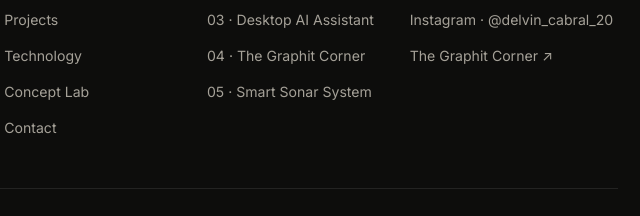
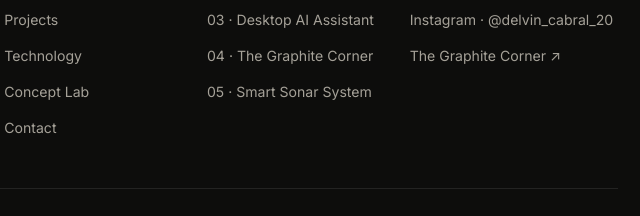
Before and after one commit to delvinantonycabral/delvinantonycabral.github.io, a plain HTML site: page concept-lab.html in a window 1280 px wide. Shown: the part 1884-2100 px from the top of the page, 594-1234 px from the left. Drawn offline with nearby package versions, Linux system fonts and the light colour scheme.

Commit message:
Fix typo in project names and links

```diff
--- a/concept-lab.html
+++ b/concept-lab.html
@@ -244,7 +244,7 @@
               <li><a href="projects.html#caregiver-app">01 · Caregiver App</a></li>
               <li><a href="projects.html#kernellab">02 · KernelLab</a></li>
               <li><a href="projects.html#desktop-ai-assistant">03 · Desktop AI Assistant</a></li>
-              <li><a href="projects.html#websites-experiments">04 · The Graphit Corner</a></li>
+              <li><a href="projects.html#websites-experiments">04 · The Graphite Corner</a></li>
               <li><a href="projects.html#smart-sonar-system">05 · Smart Sonar System</a></li>
             </ul>
           </div>
@@ -255,7 +255,7 @@
               <li><a href="mailto:delvinantonycabral@gmail.com">delvinantonycabral@gmail.com</a></li>
               <li><a href="https://github.com/delvinantonycabral" target="_blank" rel="noopener noreferrer">GitHub · @delvinantonycabral</a></li>
               <li><a href="https://www.instagram.com/delvin_cabral_20/" target="_blank" rel="noopener noreferrer">Instagram · @delvin_cabral_20</a></li>
-              <li><a href="https://thegraphitcorner.github.io/" target="_blank" rel="noopener noreferrer">The Graphit Corner ↗</a></li>
+              <li><a href="https://thegraphitecorner.github.io/" target="_blank" rel="noopener noreferrer">The Graphite Corner ↗</a></li>
             </ul>
           </div>
         </div>
```
